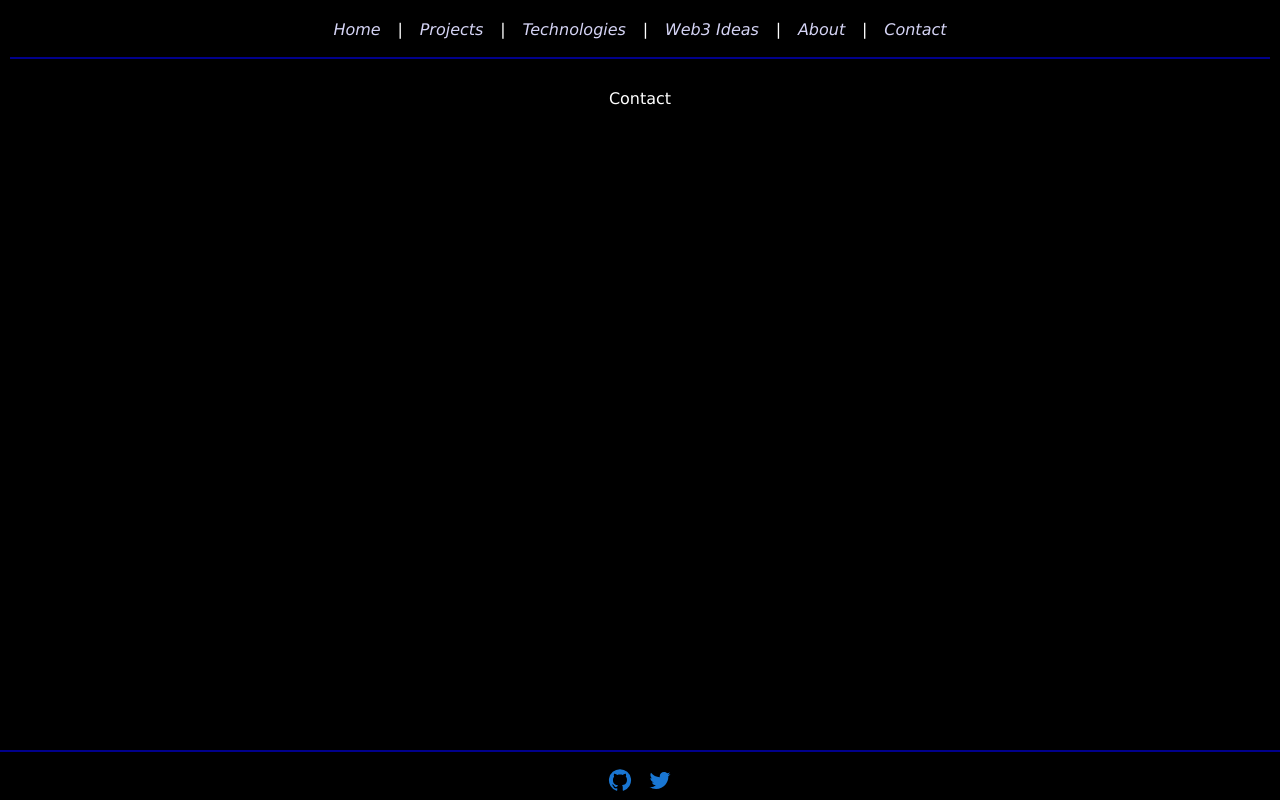
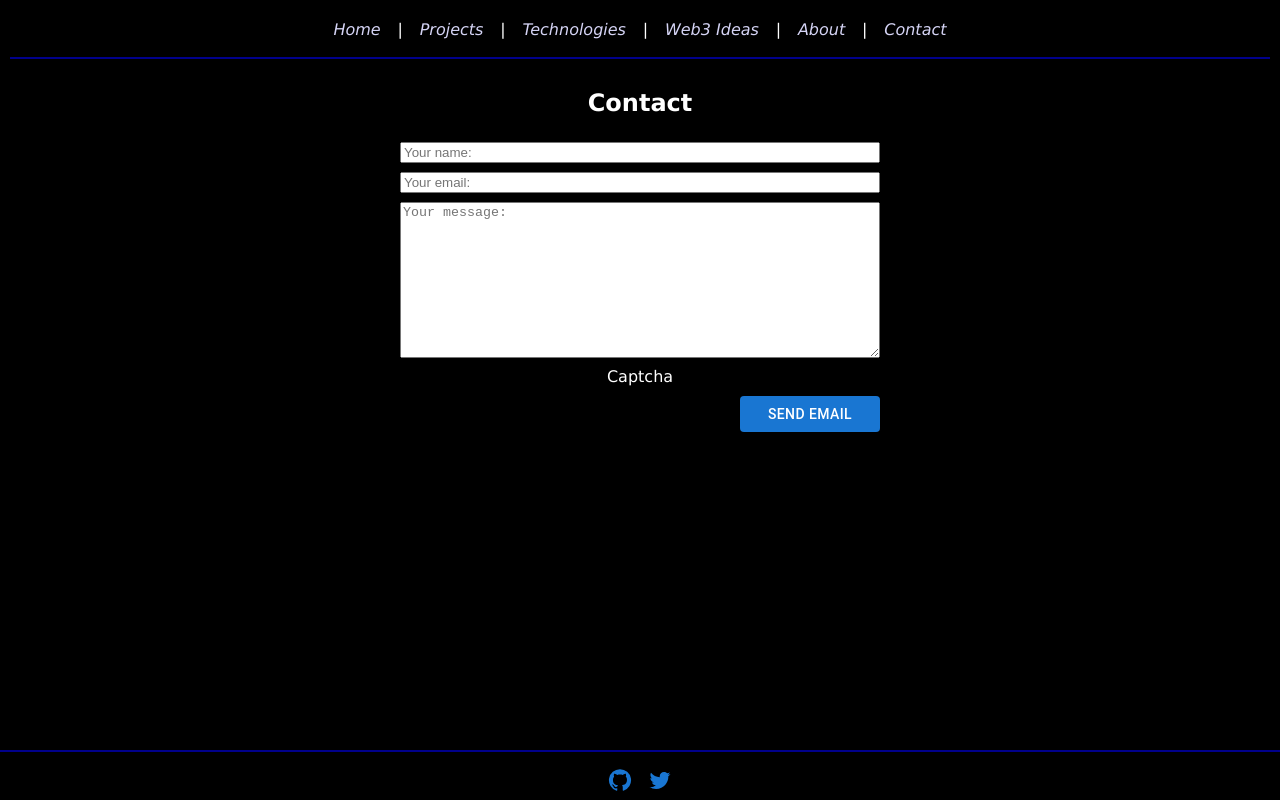
Before and after one commit to ZerCreation/zc-web, a React (Create React App) app: page /contact in a window 1280 px wide. Built offline with nearby package versions, Linux system fonts and the light colour scheme.

Commit message:
Simple but working Contact form

```diff
--- a/package.json
+++ b/package.json
@@ -3,6 +3,7 @@
   "version": "0.1.0",
   "private": true,
   "dependencies": {
+    "@emailjs/browser": "^3.7.0",
     "@emotion/react": "^11.10.4",
     "@emotion/styled": "^11.10.4",
     "@mui/icons-material": "^5.10.3",
--- a/src/components/Contact.tsx
+++ b/src/components/Contact.tsx
@@ -1,7 +1,88 @@
-import React from 'react'
+import React, { useState } from 'react'
+import emailjs from '@emailjs/browser';
+import { Button } from '@mui/material';
 
 export default function Contact() {
+  const [toSend, setToSend] = useState({
+    fromName: '',
+    message: '',
+    replyTo: '',
+  });
+  const formStyle = {
+    display: 'flex',
+    flexDirection: 'column',
+    justifyContent: 'space-around',
+    margin: 'auto',
+    width: '40%',
+    minHeight: 300
+  } as const;
+
+  function isEmailValid(email: string): boolean {
+    return /\S+@\S+\.\S+/.test(email);
+  }
+
+  function onChange(e: (React.FormEvent<HTMLInputElement> | React.FormEvent<HTMLTextAreaElement>)) {
+    setToSend({ ...toSend, [e.currentTarget.name]: e.currentTarget.value });
+  };
+
+  async function onSubmit(e: React.SyntheticEvent) {
+    e.preventDefault();
+
+    try {
+      if (!process.env.REACT_APP_EMAILJS_SERVICE_ID || !process.env.REACT_APP_EMAILJS_TEMPLATE_ID) {
+        throw new Error('Email message can\'t be sent because of internal configuration error.');
+      }
+
+      if (!isEmailValid(toSend.replyTo)) {
+        throw new Error(`Email '${toSend.replyTo}' is invalid`);
+      }
+
+      await emailjs.send(
+        process.env.REACT_APP_EMAILJS_SERVICE_ID,
+        process.env.REACT_APP_EMAILJS_TEMPLATE_ID,
+        toSend,
+        process.env.REACT_APP_EMAILJS_USER_ID
+      );
+
+      alert('Message was successfully sent.');
+    } catch (error) {
+      console.log(error);
+      alert(error);
+    }
+  };
+
   return (
-    <div>Contact</div>
+    <>
+      <h2>Contact</h2>
+      <form onSubmit={onSubmit} style={formStyle}>
+        <input
+          type='text'
+          name='fromName'
+          placeholder='Your name:'
+          value={toSend.fromName}
+          onChange={onChange}
+        />
+        <input
+          type='text'
+          name='replyTo'
+          placeholder='Your email:'
+          value={toSend.replyTo}
+          onChange={onChange}
+          required
+        />
+        <textarea
+          name='message'
+          placeholder='Your message:'
+          rows={10}
+          value={toSend.message}
+          onChange={onChange}
+          required
+        />
+        Captcha
+        <div style={{ display: 'flex', justifyContent: 'flex-end' }}>
+          <Button type='submit' variant='contained' style={{ width: 140 }}>Send email</Button>
+        </div>
+      </form>
+    </>
   )
 }
--- a/src/components/Home.tsx
+++ b/src/components/Home.tsx
@@ -19,7 +19,7 @@ export default function Home() {
   return (
     <>
       <div style={contentStyle}>
-        <img src={treeImage} />
+        <img src={treeImage} alt='blue wired tree' />
         <div style={descriptionStyle}>
           <h2>Welcome to the <span style={nameStyle}>Zer Creation</span></h2>
           <ul>
```
Also changed, not shown: 2 other files (tests, documents, lock files or other folders).
